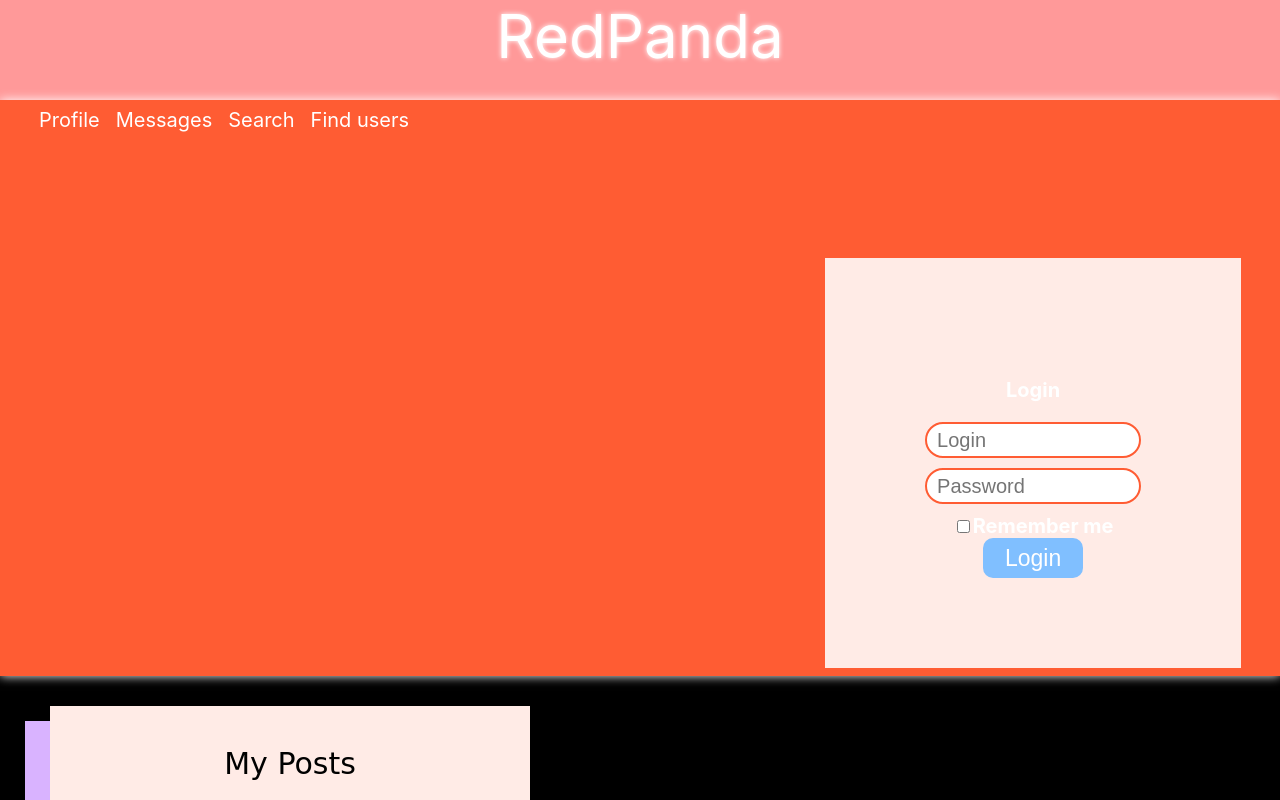
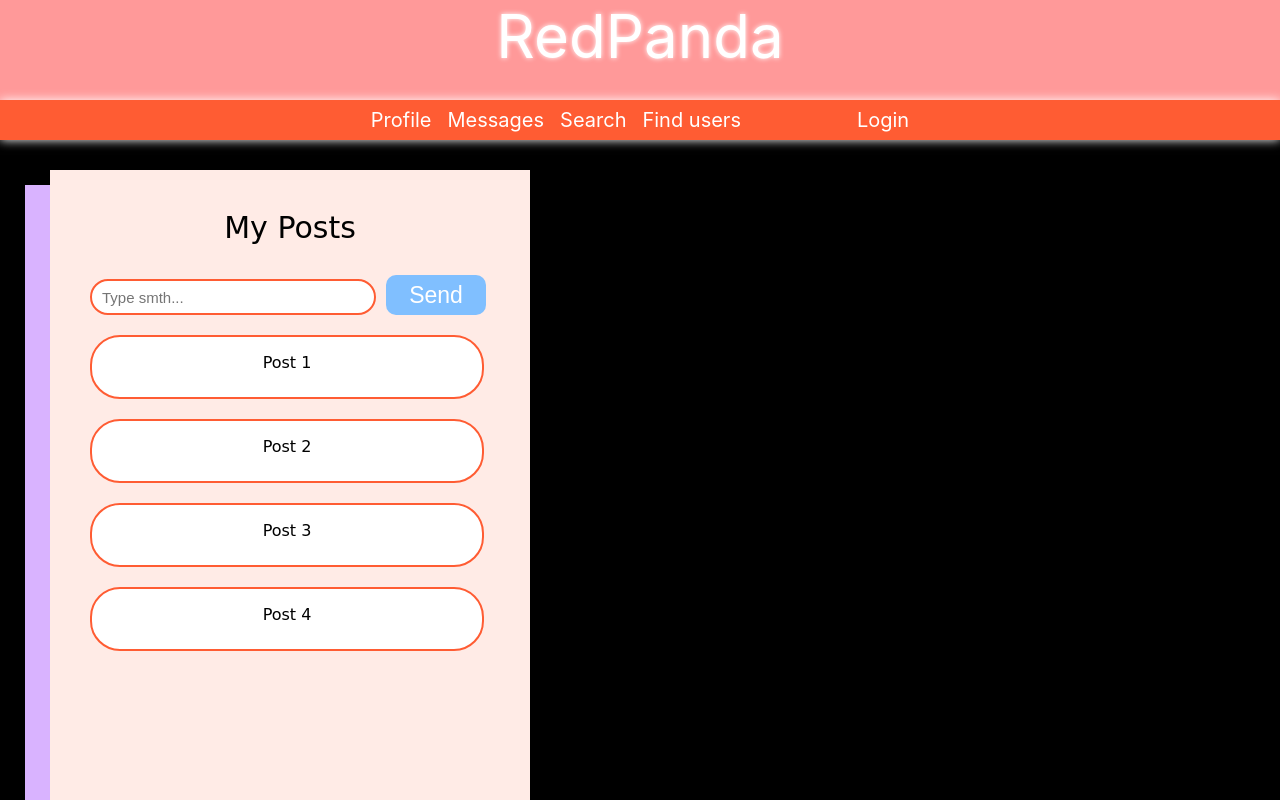
Before and after one commit to nevmstas/red-panda-social, a React (Create React App) app: page / in a window 1280 px wide. Shown: the top 800 px of the page. Built offline with nearby package versions, Linux system fonts and the light colour scheme; no server answers.

Commit message:
navbar changing

```diff
--- a/src/App.js
+++ b/src/App.js
@@ -7,6 +7,7 @@ import UsersContainer from './Components/Users/UsersContainer'
 import  { Route, BrowserRouter } from 'react-router-dom'
 import MyPostsContainer from './Components/MyPosts/MyPostsContainer';
 import ProfileContainer from './Components/Profile/ProfileContainer';
+import { Login } from './Components/Login/Login';
 
 
 
@@ -26,6 +27,8 @@ const App =(props) => {
         <Route path='/messages' render={() => <DialogsContainer /> }/>
 
         <Route path='/users' render={() => <UsersContainer /> }/>
+
+        <Route path='/login' render={() => <Login /> }/>
       </div>
 
     </div>
--- a/src/Components/Navbar/Navbar.js
+++ b/src/Components/Navbar/Navbar.js
@@ -19,7 +19,7 @@ const Navbar = (props) =>{
                         <NavLink to='/users' activeClassName={s.active}>Find users</NavLink>
                     </li>
                     <li className={s.push}>
-                        { props.isAuth ? 'User: ' + props.login : <NavLink to='/login' activeClassName={s.active}><Login/></NavLink> }
+                        { props.isAuth ? 'User: ' + props.login : <NavLink to='/login' activeClassName={s.active}>Login</NavLink> }
                     </li>
                 </ul>
             </nav>
```
